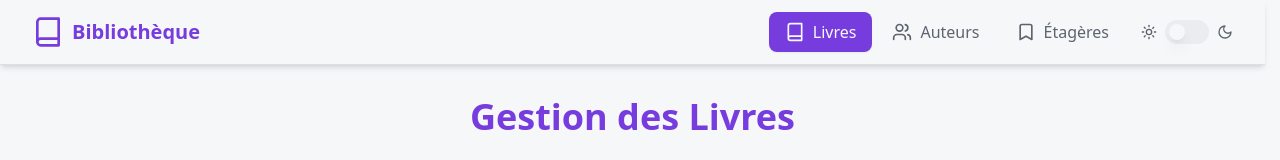
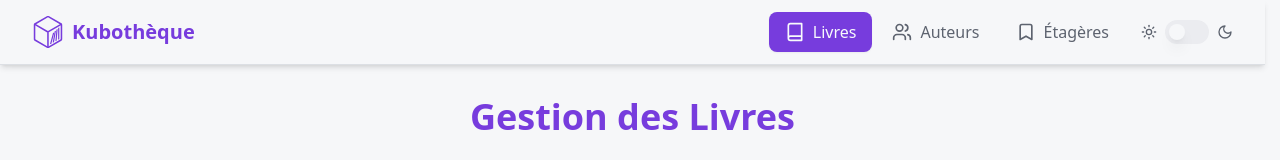
Before and after one commit to Nespouique/library-ihm, a React (Vite) app: page / in a window 1280 px wide. Shown: the top 160 px of the page. Built offline with nearby package versions, Linux system fonts and the light colour scheme.

Commit message:
[feat] Adding icon for app and changing name

```diff
--- a/index.html
+++ b/index.html
@@ -2,10 +2,10 @@
 <html lang="en">
     <head>
         <meta charset="UTF-8" />
-        <link rel="icon" type="image/svg+xml" href="/vite.svg" />
-        <meta name="generator" content="Hostinger Horizons" />
+        <link rel="icon" type="image/svg+xml" href="/kube_icon.svg" />
+        <meta name="generator" content="Kubothèque" />
         <meta name="viewport" content="width=device-width, initial-scale=1.0" />
-        <title>Hostinger Horizons</title>
+        <title>Kubothèque - Votre bibliothèque personnelle</title>
     </head>
     <body>
         <div id="root"></div>
--- /dev/null
+++ b/src/components/KubeIcon.jsx
@@ -0,0 +1,22 @@
+import React from 'react';
+
+const KubeIcon = ({ className, ...props }) => {
+    return (
+        <svg
+            xmlns="http://www.w3.org/2000/svg"
+            viewBox="0 0 361.41 411.91"
+            className={className}
+            fill="none"
+            {...props}
+        >
+            <path d="M7.5,111.73V300.18a10,10,0,0,0,5,8.66l163.21,94.23a10,10,0,0,0,10,0l163.2-94.23a10,10,0,0,0,5-8.66V111.73a10,10,0,0,0-5-8.66L185.71,8.84a10,10,0,0,0-10,0L12.5,103.07A10,10,0,0,0,7.5,111.73Z" stroke="currentColor" stroke-width="20"/>
+            <polyline points="354.2 105.45 180.21 205.45 7.21 105.45 180.21 205.45 180.21 405.45" stroke="currentColor" stroke-width="20"/>
+            <path d="M324.28,298.88l-8,4.6c-2.76,1.59-5,.64-5-2.12v-144a4.1,4.1,0,0,1,2-3.15l8-4.61c2.76-1.58,5-.63,5,2.13v144A4.16,4.16,0,0,1,324.28,298.88Z" fill="currentColor"/>
+            <path d="M289.75,318.72l-8.37,3.89c-2.89,1.34-5,.2-4.79-2.55l12.55-143.45a4.14,4.14,0,0,1,2.26-3l8.37-3.88c2.89-1.34,5-.2,4.8,2.55L292,315.76A4.12,4.12,0,0,1,289.75,318.72Z" fill="currentColor"/>
+            <path d="M255.24,339.11l-8.68,3.15c-3,1.08-5-.24-4.55-3l25-141.82a4.13,4.13,0,0,1,2.52-2.75l8.68-3.14c3-1.09,5,.24,4.55,3l-25,141.81A4.11,4.11,0,0,1,255.24,339.11Z" fill="currentColor"/>
+            <path d="M220.74,359.54l-8.92,2.38c-3.08.82-5-.68-4.28-3.35l37.27-139.09a4.12,4.12,0,0,1,2.74-2.53l8.92-2.37c3.08-.82,5,.68,4.28,3.35L223.48,357A4.08,4.08,0,0,1,220.74,359.54Z" fill="currentColor"/>
+        </svg>
+    );
+};
+
+export default KubeIcon;
--- a/src/components/Layout.jsx
+++ b/src/components/Layout.jsx
@@ -2,6 +2,7 @@ import React from 'react';
 import { NavLink, Outlet } from 'react-router-dom';
 import { Book, Users, Bookmark } from 'lucide-react';
 import ThemeToggle from './ThemeToggle';
+import KubeIcon from './KubeIcon';
 
 const Layout = () => {
     const navItems = [
@@ -15,11 +16,10 @@ const Layout = () => {
             {/* Navigation */}
             <nav className="flat-nav">
                 <div className="max-w-7xl mx-auto px-4 sm:px-6 lg:px-8">
-                    <div className="flex justify-between items-center h-16">
-                        <div className="flex items-center space-x-2">
-                            <Book className="h-8 w-8 text-primary" />
+                    <div className="flex justify-between items-center h-16">                        <div className="flex items-center space-x-2">
+                            <KubeIcon className="h-8 w-8 text-primary" />
                             <span className="text-xl font-bold main-title-text">
-                                Bibliothèque
+                                Kubothèque
                             </span>
                         </div>
 
```
Also changed, not shown: public/kube_icon.svg (added), public/kube_icon@2x.png (added).
